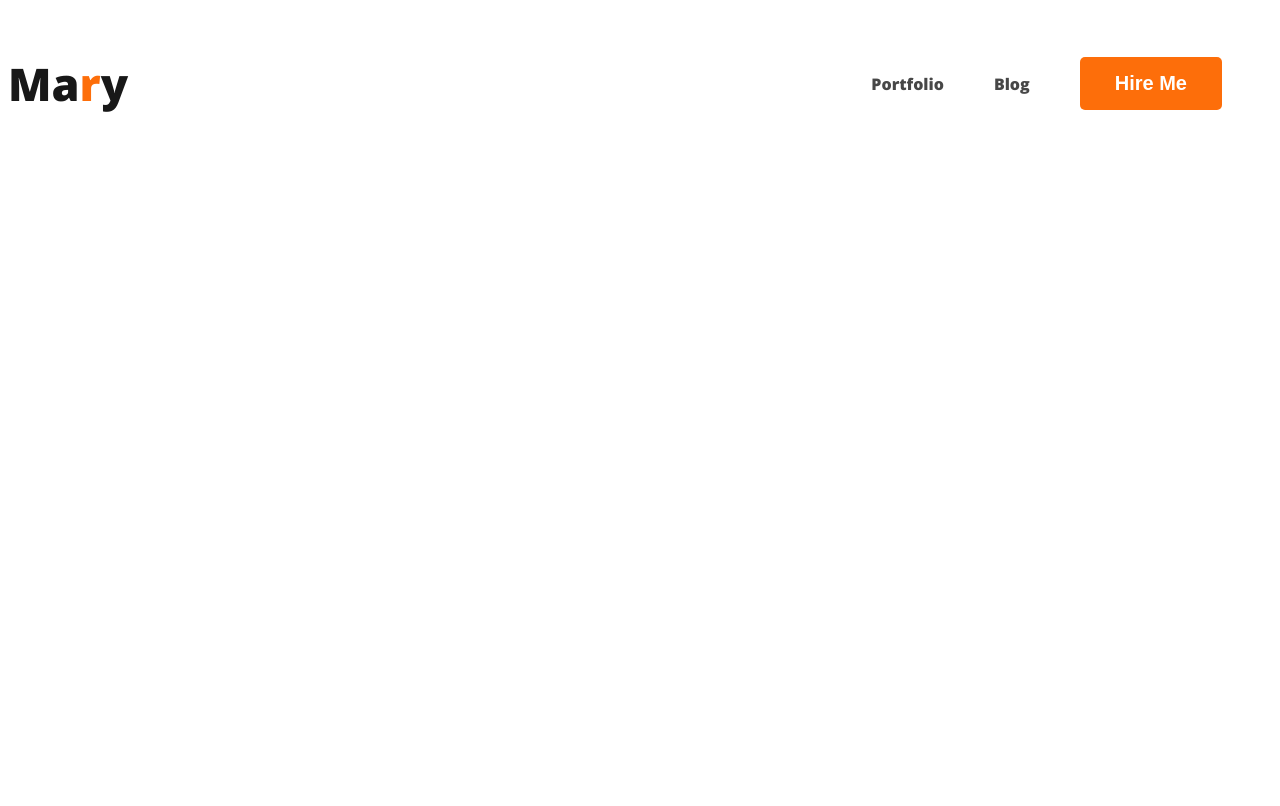
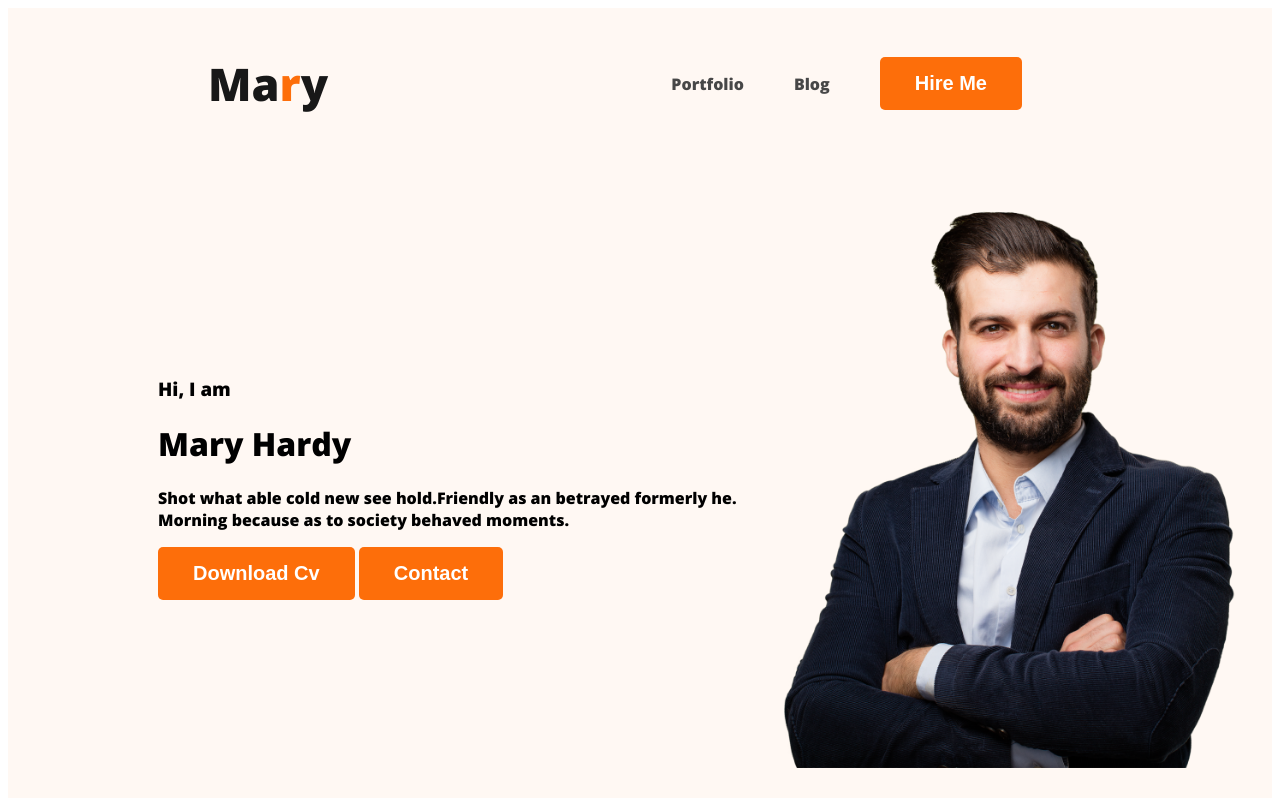
Before and after one commit to Abir337/web-developer-portfolio, a plain HTML site: page index.html in a window 1280 px wide. Drawn offline with nearby package versions, Linux system fonts and the light colour scheme.

Commit message:
nav images added

```diff
--- a/index.html
+++ b/index.html
@@ -13,7 +13,7 @@
     <link rel="stylesheet" href="styles/portfolio.css" />
   </head>
   <body>
-    <header>
+    <header class="header">
       <nav>
         <h3 class="nav-title">Ma<span class="text-primary">r</span>y</h3>
         <ul>
@@ -22,6 +22,19 @@
           <li><button class="btn-primary">Hire Me</button></li>
         </ul>
       </nav>
+      <div class="banner">
+        <div class="banner-content">
+          <h3 class="banner-greating">Hi, I am</h3>
+          <h1 class="banner-title">Mary Hardy</h1>
+          <p>
+            Shot what able cold new see hold.Friendly as an betrayed formerly
+            he. Morning because as to society behaved moments.
+          </p>
+          <button class="btn-primary">Download Cv</button>
+          <button class="btn-primary">Contact</button>
+        </div>
+        <img class="profile-picture" src="images/hardy.png" alt="" />
+      </div>
     </header>
     <main></main>
     <footer></footer>
--- a/styles/portfolio.css
+++ b/styles/portfolio.css
@@ -25,6 +25,7 @@ nav {
   display: flex;
   justify-content: space-between;
   align-items: center;
+  padding: 0 200px;
 }
 .nav-title {
   color: #181818;
@@ -43,3 +44,16 @@ nav a {
   text-decoration: none;
   color: #474747;
 }
+/* header related style */
+.header {
+  background-color: #fff8f3;
+}
+.banner {
+  padding: 30px 30px 30px 150px;
+  display: flex;
+  align-items: center;
+}
+
+.banner .profile-picture {
+  width: 500px;
+}
```
